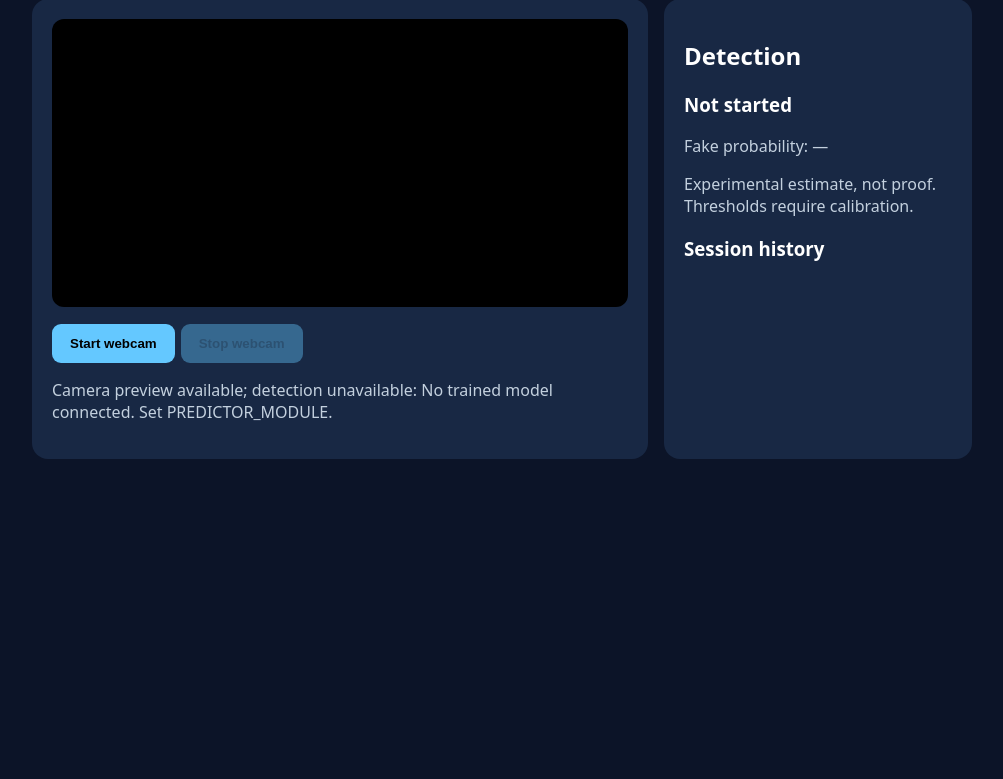
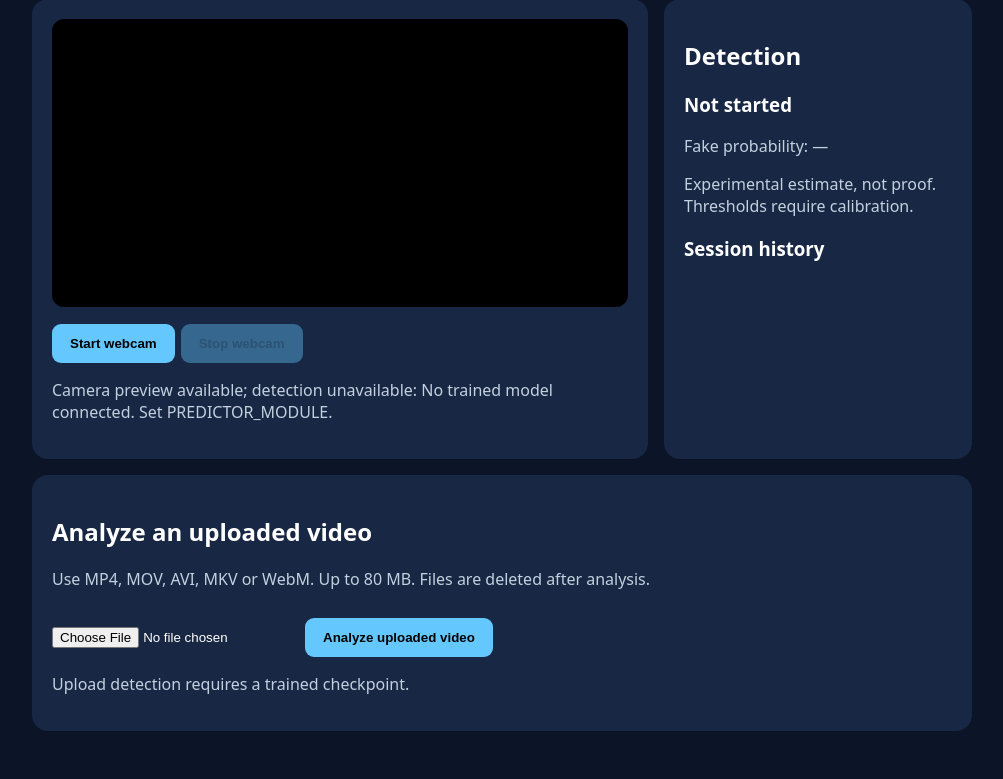
Before and after one commit to Shekharbejawada925/deepfake, a Flask app: page /live in a window 1280 px wide. Shown: the part 173-952 px from the top of the page, without its empty margins (138-1141 px from the left). Before the commit the page ends 632 px from the top, so only its background shows below. Run offline with Flask 3, Linux system fonts and the light colour scheme.

Commit message:
feat: add uploaded video UI

```diff
--- a/live_detection/templates/live.html
+++ b/live_detection/templates/live.html
@@ -1,7 +1,10 @@
 <!doctype html>
 <html lang="en"><head><meta charset="utf-8"><meta name="viewport" content="width=device-width,initial-scale=1"><title>Live Deepfake Detection</title>
 <style>body{font-family:system-ui;background:#0c1428;color:#fff;max-width:940px;margin:32px auto;padding:16px}main{display:grid;grid-template-columns:2fr 1fr;gap:16px}.panel{padding:20px;border-radius:16px;background:#182844}video{width:100%;background:black;border-radius:12px;transform:scaleX(-1)}button{padding:12px 18px;margin:12px 6px 0 0;background:#64c8ff;border:0;border-radius:9px;font-weight:bold;cursor:pointer}button:disabled{opacity:.4}p{color:#c3d0de}@media(max-width:700px){main{grid-template-columns:1fr}}</style></head>
-<body><h1>Real-Time Deepfake Detection</h1><p>Live webcam analysis using your trained CNN–LSTM model. Frames are sent to your local inference server, not saved.</p><main><section class="panel"><video id="video" autoplay muted playsinline></video><button id="start">Start webcam</button><button id="stop" disabled>Stop webcam</button><p id="status" role="status">Checking model...</p></section><section class="panel"><h2>Detection</h2><h3 id="label">Not started</h3><p id="score">Fake probability: —</p><p>Experimental estimate, not proof. Thresholds require calibration.</p><h3>Session history</h3><ol id="history"></ol></section></main><canvas id="canvas" width="320" height="240" hidden></canvas>
+<body><h1>Real-Time Deepfake Detection</h1><p>Live webcam analysis using your trained CNN–LSTM model. Frames are sent to your local inference server, not saved.</p><main><section class="panel"><video id="video" autoplay muted playsinline></video><button id="start">Start webcam</button><button id="stop" disabled>Stop webcam</button><p id="status" role="status">Checking model...</p></section><section class="panel"><h2>Detection</h2><h3 id="label">Not started</h3><p id="score">Fake probability: —</p><p>Experimental estimate, not proof. Thresholds require calibration.</p><h3>Session history</h3><ol id="history"></ol></section></main>
+<section class="panel" style="margin-top:16px"><h2>Analyze an uploaded video</h2><p>Use MP4, MOV, AVI, MKV or WebM. Up to 80 MB. Files are deleted after analysis.</p>
+<form id="uploadForm"><input type="file" id="videoFile" accept="video/*" required><button id="uploadBtn" type="submit">Analyze uploaded video</button></form><p id="uploadStatus" role="status">Upload detection requires a trained checkpoint.</p></section>
+<canvas id="canvas" width="320" height="240" hidden></canvas>
 <script>
 const video=document.getElementById('video'),canvas=document.getElementById('canvas'),start=document.getElementById('start'),stop=document.getElementById('stop'),status=document.getElementById('status'),label=document.getElementById('label'),score=document.getElementById('score'),history=document.getElementById('history');
 let stream=null,timer=null,frames=[],busy=false,modelReady=false;
@@ -9,5 +12,6 @@ async function check(){try{const r=await fetch('/api/live/status');const d=await
 async function classify(){if(busy||frames.length!==8)return;busy=true;const batch=frames.splice(0,8);try{const r=await fetch('/api/live/predict',{method:'POST',headers:{'Content-Type':'application/json'},body:JSON.stringify({frames:batch})});const d=await r.json();if(!r.ok)throw Error(d.error||'Prediction failed');label.textContent=d.label;score.textContent=d.fake_probability==null ? ('No score: '+(d.reason||'insufficient evidence')) : ('Fake probability: '+(d.fake_probability*100).toFixed(1)+'%');const item=document.createElement('li');item.textContent=new Date().toLocaleTimeString()+' — '+d.label;history.prepend(item);if(history.children.length>10)history.lastChild.remove();status.textContent='Analyzing live frames'}catch(e){label.textContent='Unavailable';status.textContent=e.message}finally{busy=false}}
 start.onclick=async()=>{try{stream=await navigator.mediaDevices.getUserMedia({video:true,audio:false});video.srcObject=stream;await video.play();start.disabled=true;stop.disabled=false;label.textContent=modelReady?'Collecting frames':'Camera preview only — model not connected';status.textContent=modelReady?'Live analysis active':'Camera working. Detection needs trained model adapter.';if(!modelReady)return;timer=setInterval(()=>{if(video.readyState<2||busy)return;canvas.getContext('2d').drawImage(video,0,0,320,240);frames.push(canvas.toDataURL('image/jpeg',0.7));if(frames.length===8)void classify()},300)}catch(e){status.textContent=e.message}};
 stop.onclick=()=>{clearInterval(timer);if(stream)stream.getTracks().forEach(t=>t.stop());stream=null;video.srcObject=null;frames=[];stop.disabled=true;start.disabled=false;label.textContent='Not started';check()};
+document.getElementById('uploadForm').onsubmit=async(event)=>{event.preventDefault();const btn=document.getElementById('uploadBtn'),status=document.getElementById('uploadStatus'),file=document.getElementById('videoFile').files[0];if(!file)return;btn.disabled=true;status.textContent='Analyzing video...';try{const body=new FormData();body.append('file',file);const response=await fetch('/api/video/predict',{method:'POST',body});const result=await response.json();if(!response.ok)throw Error(result.error||'Video analysis failed');status.textContent=result.label+(result.fake_probability==null?(' — '+(result.reason||'insufficient evidence')):(' — fake probability: '+(100*result.fake_probability).toFixed(1)+'%'))}catch(error){status.textContent=error.message}finally{btn.disabled=false}};
 window.addEventListener('beforeunload',()=>{if(stream)stream.getTracks().forEach(t=>t.stop())});check();
 </script></body></html>
```
